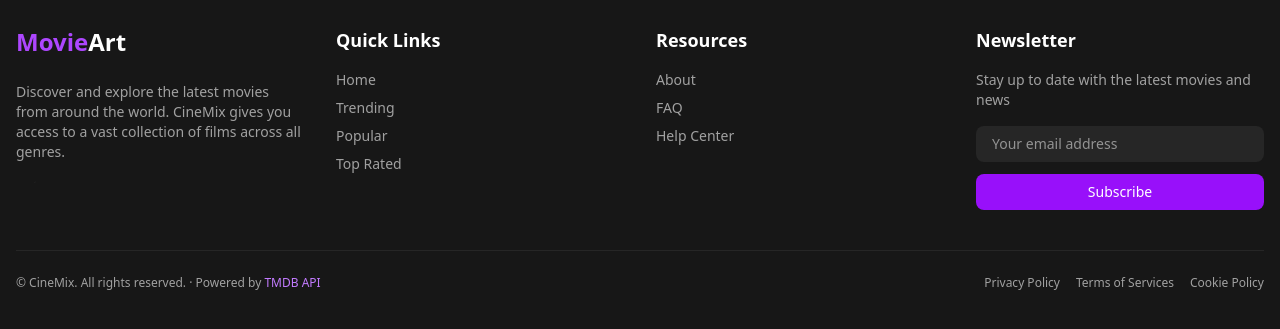
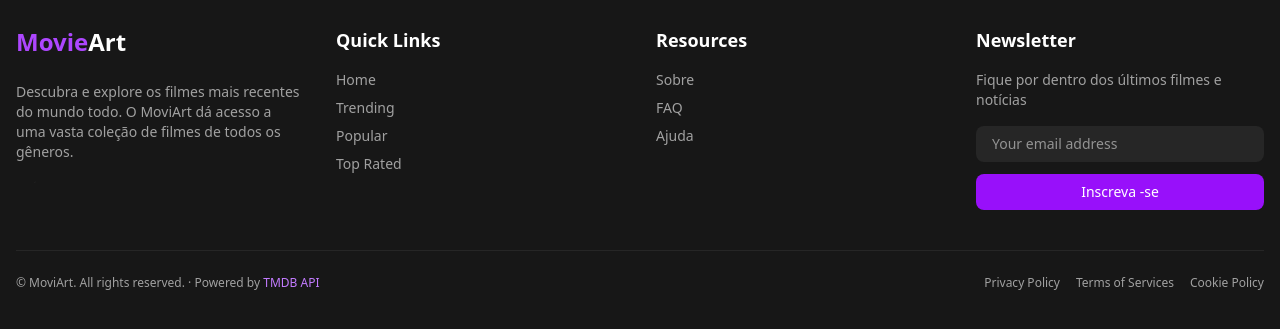
Before and after one commit to jonesnambundo/movies_pages, a React (Vite) app: page / in a window 1280 px wide. Shown: the part 1512-1841 px from the top of the page. Built offline with nearby package versions, Linux system fonts and the light colour scheme; no server answers.

Commit message:
Update index.tsx

```diff
--- a/src/components/Footer/index.tsx
+++ b/src/components/Footer/index.tsx
@@ -1,4 +1,3 @@
-import React from "react";
 
 function Footer() {
   return (
@@ -12,9 +11,9 @@ function Footer() {
               </span>
             </a>
             <p className="mb-4 text-sm">
-              Discover and explore the latest movies from around the world.
-              CineMix gives you access to a vast collection of films across all
-              genres.
+              Descubra e explore os filmes mais recentes do mundo todo.
+              O MoviArt dá acesso a uma vasta coleção de filmes de
+              todos os gêneros.
             </p>
             <div className="flex space-x-4">
               <a
@@ -75,7 +74,7 @@ function Footer() {
             <ul className="space-y-2 text-sm">
               <li>
                 <a href="#" className="hover:text-purple-400 transition-all">
-                  About
+                  Sobre
                 </a>
               </li>
               <li>
@@ -85,7 +84,7 @@ function Footer() {
               </li>
               <li>
                 <a href="#" className="hover:text-purple-400 transition-all">
-                  Help Center
+                  Ajuda
                 </a>
               </li>
             </ul>
@@ -95,7 +94,7 @@ function Footer() {
               Newsletter
             </h3>
             <p className="text-sm mb-4">
-              Stay up to date with the latest movies and news
+              Fique por dentro dos últimos filmes e notícias
             </p>
             <form className="space-y-3">
               <div className="relative">
@@ -106,14 +105,14 @@ function Footer() {
                 />
               </div>
               <button className="w-full bg-purple-600 hover:bg-purple-700 text-white py-2 rounded-lg transition-all text-sm">
-                Subscribe
+                Inscreva -se
               </button>
             </form>
           </div>
         </div>
         <div className="border-t border-neutral-800 mt-10 pt-6 flex flex-col md:flex-row justify-between">
           <p className="text-xs">
-            &copy; CineMix. All rights reserved.
+            &copy; MoviArt. All rights reserved.
             <br className="md:hidden" />
             <span className="hidden md:inline"> · </span>
             Powered by{" "}
```
